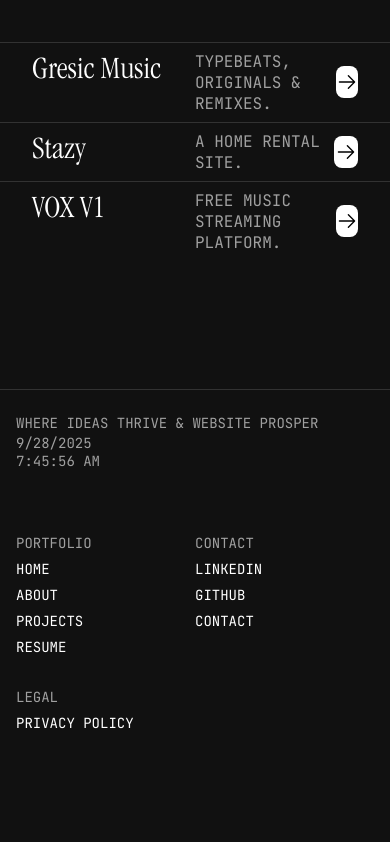
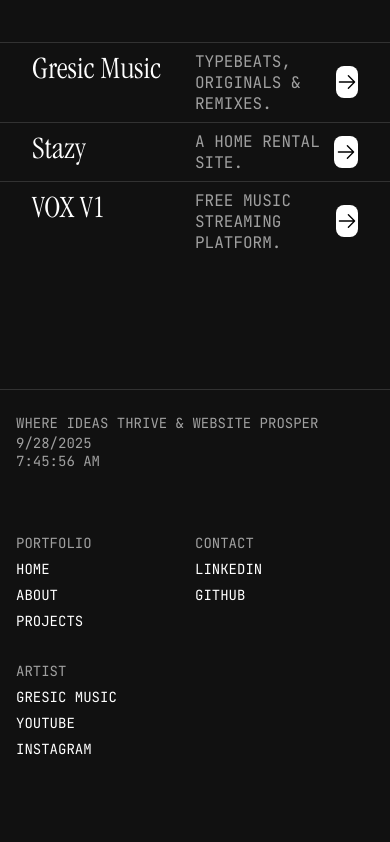
Before and after one commit to NilanshuGarhewal/Portfolio-September, a Next.js app: page /projects in a window 390 px wide. Shown: the part 718-1560 px from the top of the page. Built offline with nearby package versions, Linux system fonts and the light colour scheme.

Commit message:
ADDED LINKS TO FOOTER, REMOVED SOME UNNECESSARY LINKS, MADE IT RESPONSIVE & DISABLED HOVER.

```diff
--- a/src/components/footer/FooterTop.tsx
+++ b/src/components/footer/FooterTop.tsx
@@ -7,22 +7,27 @@ const footerData = [
     heading: "portfolio",
     links: [
       { name: "home", href: "/" },
-      { name: "about", href: "/" },
-      { name: "projects", href: "/" },
-      { name: "resume", href: "/" },
+      { name: "about", href: "/about" },
+      { name: "projects", href: "/projects" },
     ],
   },
   {
     heading: "contact",
     links: [
-      { name: "linkedin", href: "/" },
-      { name: "github", href: "/" },
-      { name: "contact", href: "/" },
+      {
+        name: "linkedin",
+        href: "https://www.linkedin.com/in/nilanshugarhewal",
+      },
+      { name: "github", href: "https://github.com/NilanshuGarhewal" },
     ],
   },
   {
-    heading: "legal",
-    links: [{ name: "privacy policy", href: "/" }],
+    heading: "artist",
+    links: [
+      { name: "gresic music", href: "https://gresicmusic.vercel.app/home" },
+      { name: "youtube", href: "https://www.youtube.com/@gresicbeats" },
+      { name: "instagram", href: "https://www.instagram.com/gresicmusic" },
+    ],
   },
 ];
 
--- a/src/sass/base/_reset.scss
+++ b/src/sass/base/_reset.scss
@@ -17,6 +17,7 @@ body {
   background-color: $bg-primary;
   color: $text;
   cursor: crosshair;
+  overflow-x: hidden;
 }
 
 ::-webkit-scrollbar {
--- a/src/sass/components/footer/_footerResponsive.scss
+++ b/src/sass/components/footer/_footerResponsive.scss
@@ -59,12 +59,21 @@
     }
 
     .footer-bottom {
-        .bottom-logo {
-            .logo-wrapper {
-                width: 100%;
-                justify-content: space-between;
+      .bottom-logo {
+        .logo-wrapper {
+          width: 100%;
+          justify-content: space-between;
+
+          .name-char {
+            &:hover {
+              width: 4rem;
+              height: 4rem;
+              font-size: 14px;
+              font-family: $font-sec;
             }
+          }
         }
+      }
 
       .bottom-copyright {
         grid-template-columns: 1fr;
```
